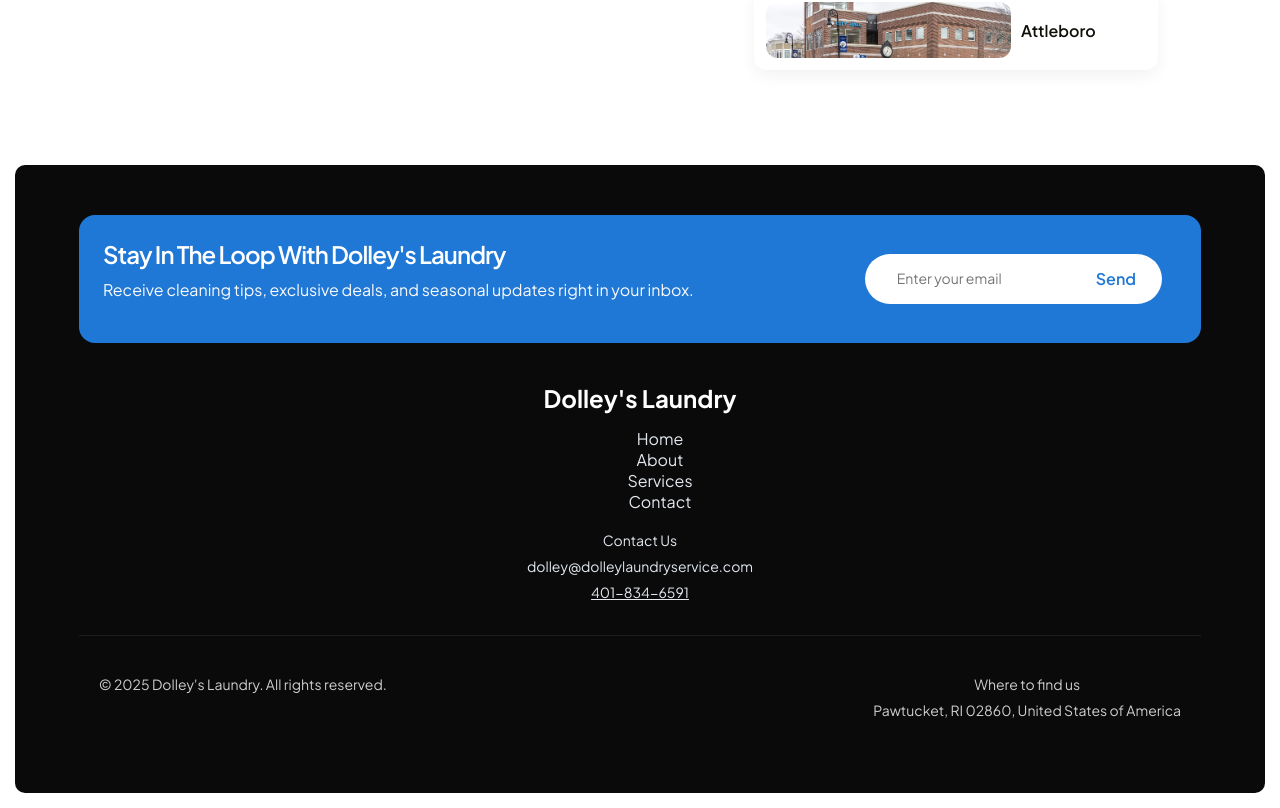
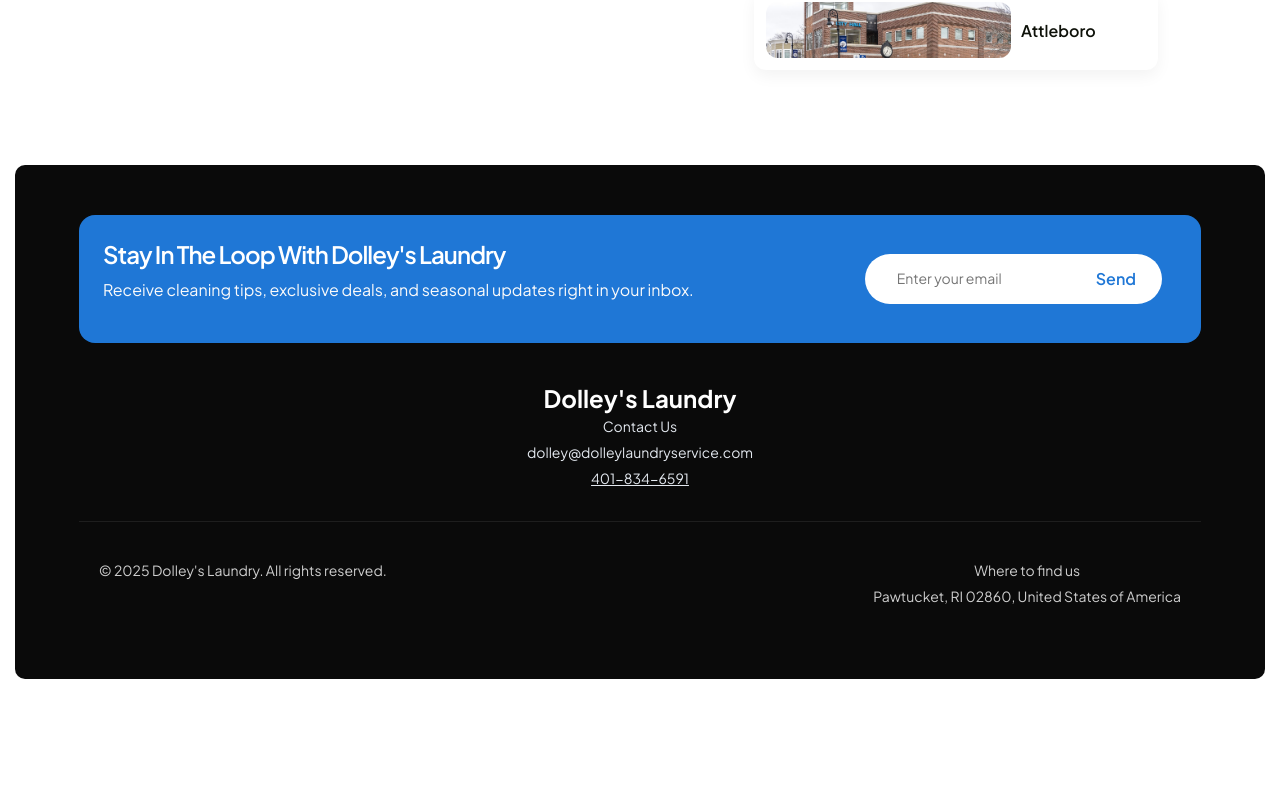
Before and after one commit to DevJustice161/Dolley-s-Laundry, a React (Vite) app: page / in a window 1280 px wide. Shown: the part 4576-5384 px from the top of the page. After the commit the page ends 5270 px from the top, so only its background shows below. Built offline with nearby package versions, Linux system fonts and the light colour scheme.

Commit message:
Update index.css

```diff
--- a/src/index.css
+++ b/src/index.css
@@ -883,9 +883,9 @@
 }
 
 .footer-links {
-  /* display:none;
-  display: flex; */
-  justify-content: center;
+  display:none;
+  /* display: flex;
+  justify-content: center; */
   gap: 25px;
   margin: 15px 0;
   list-style: none;
```
